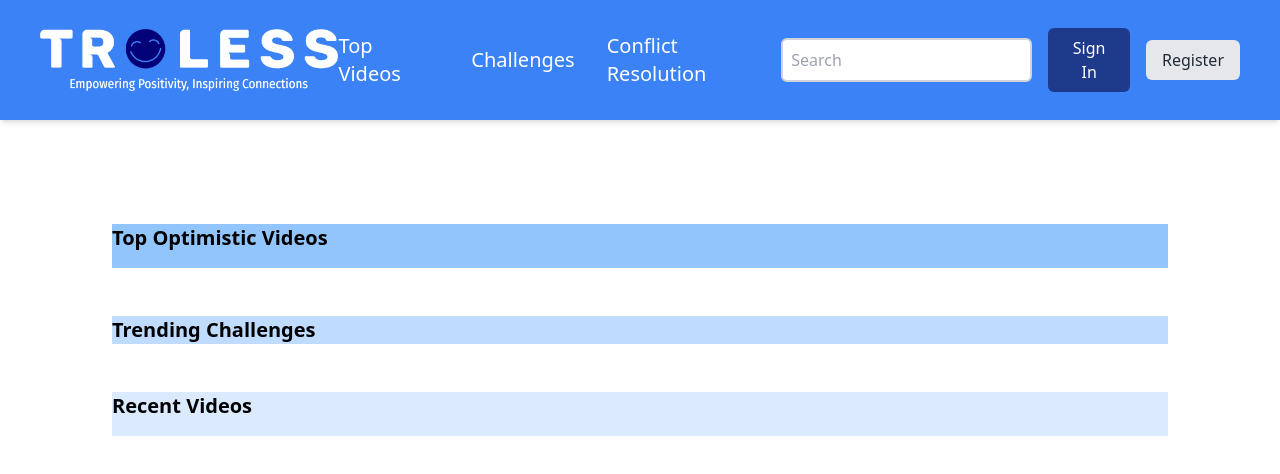
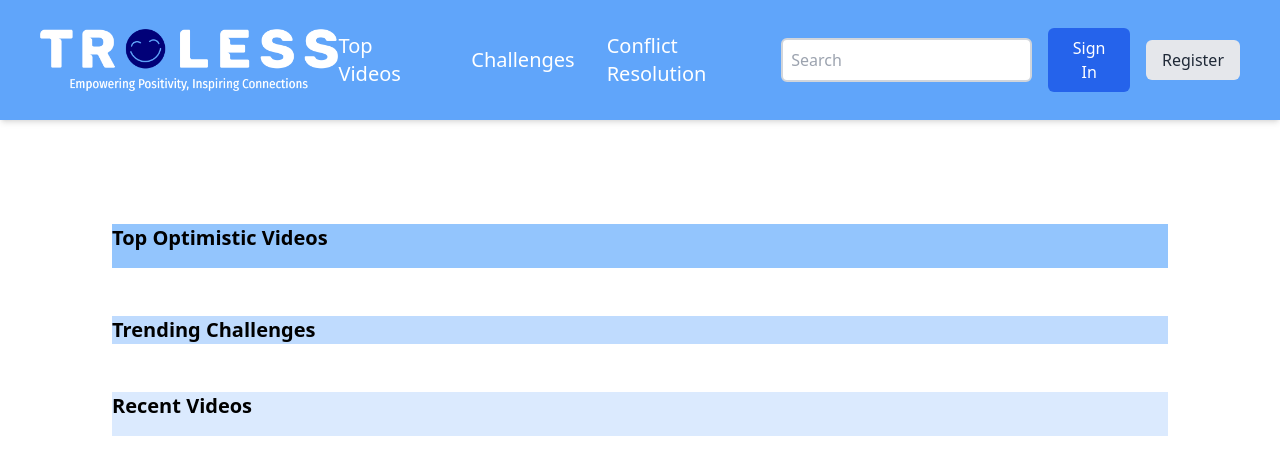
Before and after one commit to dcarrillo9181/troless, a Next.js app: page / in a window 1280 px wide. Shown: the top 474 px of the page. Built offline with nearby package versions, Linux system fonts and the light colour scheme.

Commit message:
Updated css in NavBar

```diff
--- a/app/components/Header.tsx
+++ b/app/components/Header.tsx
@@ -4,7 +4,7 @@ import Link from 'next/link';
 
 const Header: React.FC = () => {
   return (
-    <header className="bg-blue-500 shadow-md p-4">
+    <header className="bg-blue-400 shadow-md p-4">
         <nav className="container mx-auto px-6 py-3">
             <div className="flex items-center justify-between">
               <div>
@@ -25,8 +25,8 @@ const Header: React.FC = () => {
               </div>
               <div className="md:flex items-center space-x-4">
                 <input type="text" className="border-2 border-gray-300 rounded-md p-2" placeholder="Search" />
-                <button className="bg-blue-900 text-white rounded-md px-4 py-2">Sign In</button>
-                <button className="bg-gray-200 text-gray-800 rounded-md px-4 py-2">Register</button>
+                <button className="bg-blue-600 hover:bg-blue-700 active:bg-blue-800 text-white rounded-md px-4 py-2">Sign In</button>
+                <button className="bg-gray-200 hover:bg-gray-300 active:bg-gray-500 text-gray-800 rounded-md px-4 py-2">Register</button>
               </div>
             </div>
         </nav>
```
